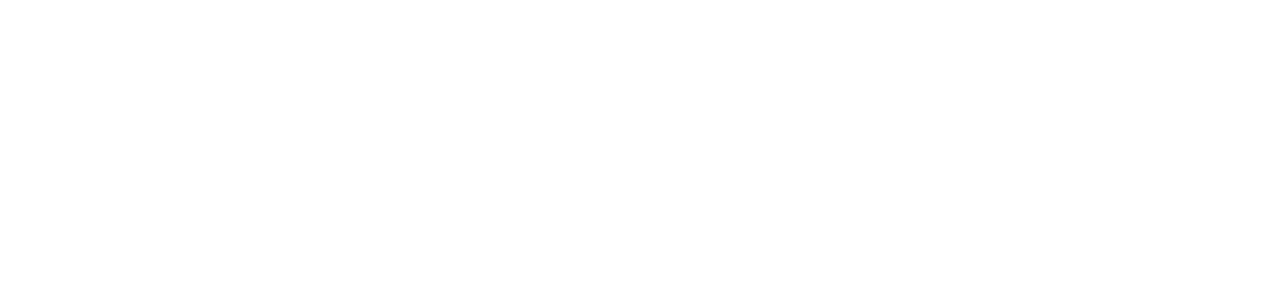
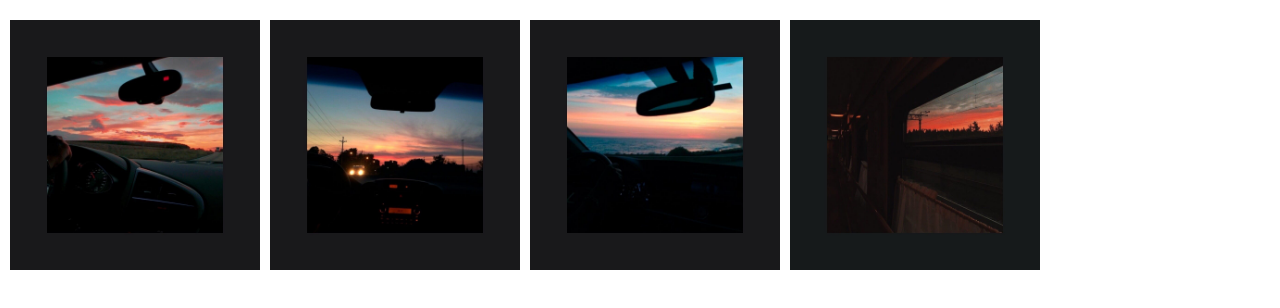
Before and after one commit to valeriyaskrobinskaya/skrobinskaya-js-homework, a plain HTML site: page lesson-11-events/task1.html in a window 1280 px wide. Drawn offline with Linux system fonts and the light colour scheme.

Commit message:
Add pictures style

```diff
--- a/lesson-11-events/task1.css
+++ b/lesson-11-events/task1.css
@@ -0,0 +1,32 @@
+img:hover {
+    cursor: move;
+}
+
+.images {
+    width: 250px;
+    height: 250px;
+}
+
+#img1 {
+    position: fixed;
+    top: 20px;
+    left: 10px;
+}
+
+#img2 {
+    position: fixed;
+    top: 20px;
+    left: 270px;
+}
+
+#img3 {
+    position: fixed;
+    top: 20px;
+    left: 530px;
+}
+
+#img4 {
+    position: fixed;
+    top: 20px;
+    left: 790px;
+}
--- a/lesson-11-events/task1.html
+++ b/lesson-11-events/task1.html
@@ -2,9 +2,17 @@
 <html lang="en">
 <head>
     <meta charset="UTF-8">
-    <title>Title</title>
+    <title>task1</title>
+    <link href="task1.css" rel="stylesheet">
 </head>
 <body>
+  <div class="counterImg" id="dropImg">
+    <img src="img/1.jpg" class="images" id="img1">
+    <img src="img/2.jpg" class="images" id="img2">
+    <img src="img/3.jpg" class="images" id="img3">
+    <img src="img/4.jpg" class="images" id="img4">
+  </div>
+  <script src="task1.js" rel="script"></script>
 
 </body>
 </html>
```
Also changed, not shown: lesson-11-events/img/1.jpg (added), lesson-11-events/img/2.jpg (added), lesson-11-events/img/3.jpg (added), lesson-11-events/img/4.jpg (added).
